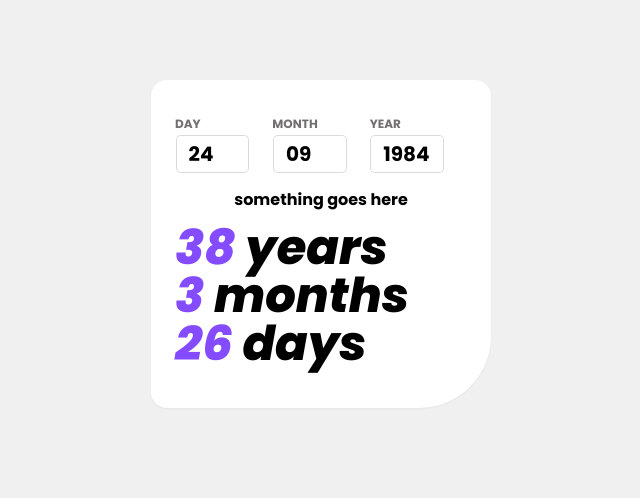
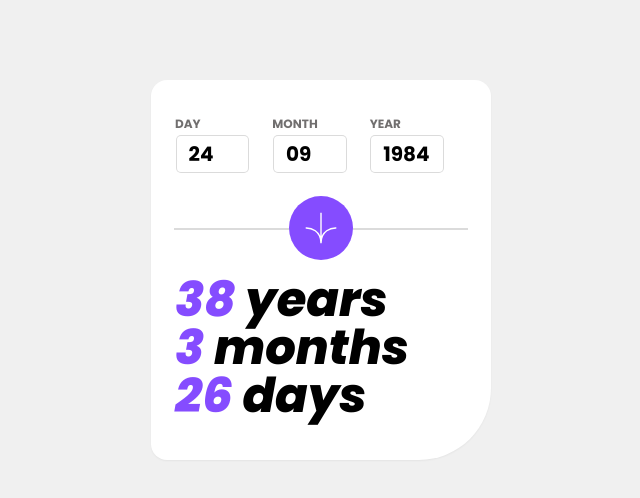
Before and after one commit to TheMcnafaha/frontend-mentor-age-calc, a Next.js app: page / in a window 1280 px wide. Shown: the top 498 px of the page, without its empty margins (319-959 px from the left). Built offline with nearby package versions, Linux system fonts and the light colour scheme.

Commit message:
Finshed css/htlm for calendar comp
* added middle graphic

```diff
--- a/src/pages/index.tsx
+++ b/src/pages/index.tsx
@@ -1,7 +1,7 @@
 import { type NextPage } from "next";
 import Head from "next/head";
 import Link from "next/link";
-
+import Image from "next/image";
 const Home: NextPage = () => {
   return (
     <>
@@ -19,11 +19,9 @@ const Home: NextPage = () => {
 
 function CalendarComponent() {
   return (
-    <div className=" mt-20 max-w-[340px] rounded-2xl rounded-br-[4.5em] bg-[#fff] px-6 py-4 shadow-sm">
+    <div className=" mt-20 flex max-w-[340px] flex-col rounded-2xl rounded-br-[4.5em] bg-[#fff] px-6 py-4 shadow-sm">
       <AgeForm />
-      <div>
-        <p className="my-3 text-center">something goes here</p>
-      </div>
+      <MiddleGraphic />
       <DisplayResult />
     </div>
   );
@@ -31,7 +29,7 @@ function CalendarComponent() {
 function AgeForm() {
   return (
     <>
-      <form action="" className="flex mt-5">
+      <form action="" className="mt-5 flex">
         <div className="flex w-1/3 flex-col pr-5 ">
           <label
             htmlFor="day"
@@ -87,10 +85,28 @@ function AgeForm() {
   );
 }
 
+function MiddleGraphic() {
+  return (
+    <>
+      <div className="relative top-[53px] w-full ring-1 ring-template_ligth_grey "></div>
+      <div className="z-10 flex min-w-full justify-center">
+        <div className=" mb-4 mt-5 flex  h-16 w-16  rounded-full bg-template_purple p-4 ">
+          <Image
+            src="/icon-arrow.svg"
+            width={46}
+            height={44}
+            alt="downpointing  arrow"
+          />
+        </div>
+      </div>
+    </>
+  );
+}
+
 function DisplayResult() {
   return (
     <>
-      <h1 className="  text-5xl  font-extrabold italic mb-6 ">
+      <h1 className="  mb-6  text-5xl font-extrabold italic ">
         <span className=" text-template_purple">38</span> years
         <br></br>
         <span className=" text-template_purple">3</span> months
```
Also changed, not shown: public/favicon-32x32.png (added), public/icon-arrow.svg (added).
